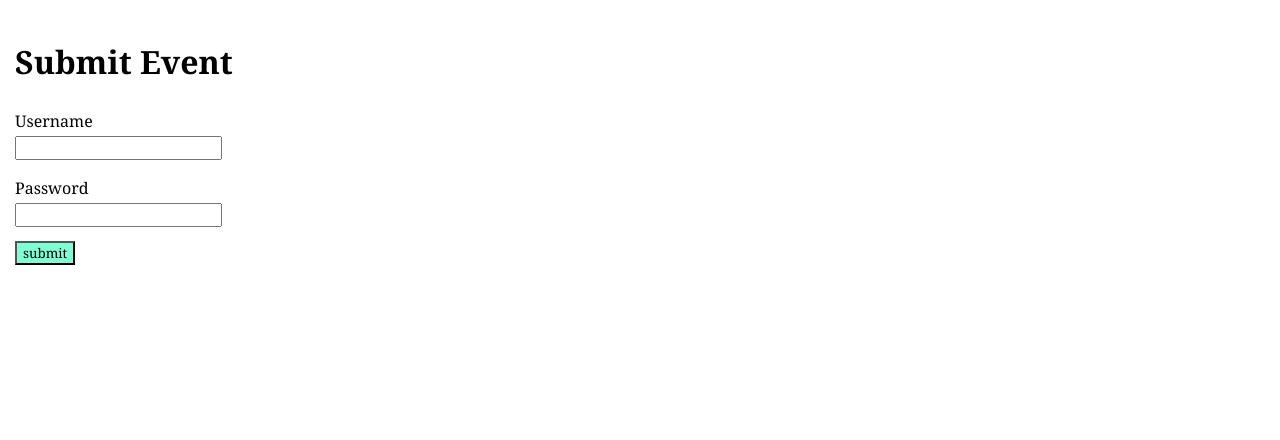
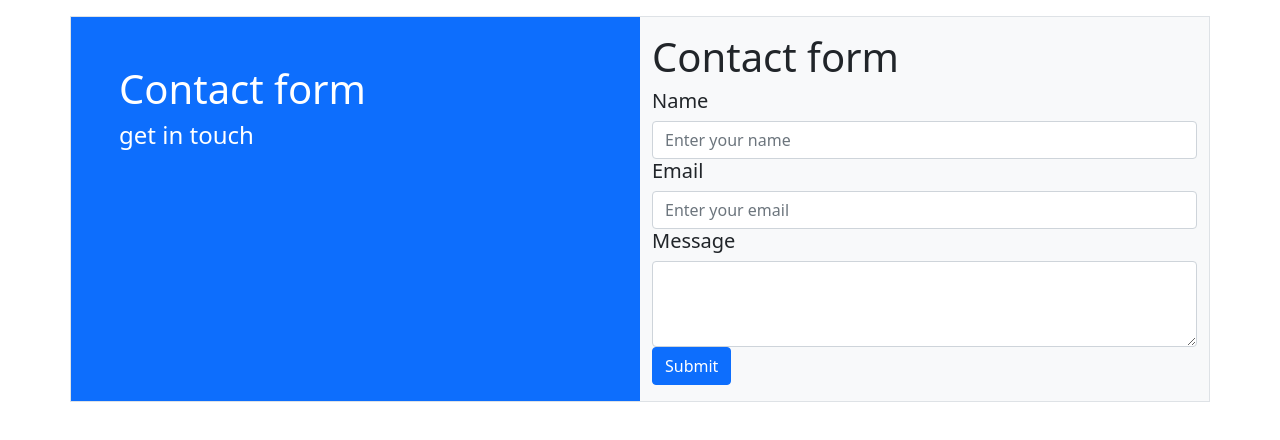
Before and after one commit to AbriCS/Login, a plain HTML site: page LoginOne/indexL1.html in a window 1280 px wide. Drawn offline with nearby package versions, Linux system fonts and the light colour scheme.

Commit message:
trying to find reason it will not submit

```diff
--- /dev/null
+++ b/LoginOne/assets/indexL1.js
@@ -0,0 +1,21 @@
+function sendMail(){
+    var params = {
+        name: document.getElementById("name").value,
+        email: document.getElementById("email").value,
+        message: document.getElementById("message").value,
+    };
+
+const serviceID ="service_ifahzyr";
+const templateID="template_j5pr8tc";
+
+emailjs.send(serviceID, templateID, params)
+.then(res =>{
+      document.getElementById("name").value = "";
+      document.getElementById("email").value = "";
+      document.getElementById("message").value = "";
+      console.log(res);
+      alert("Thank you for your submission")
+    })
+    .catch(err =>console.log(error));
+
+}
--- a/LoginOne/indexL1.html
+++ b/LoginOne/indexL1.html
@@ -4,40 +4,64 @@
     <meta charset="UTF-8">
     <meta http-equiv="X-UA-Compatible" content="IE=edge">
     <meta name="viewport" content="width=device-width, initial-scale=1.0">
-    <title>Submit event with Ajax</title>
-    <link rel="stylesheet" href="./assets/login.css">
+    <title>Submit event with Voran</title>
+    <link href="https://cdn.jsdelivr.net/npm/bootstrap@5.0.2/dist/css/bootstrap.min.css"
+    rel="stylesheet"
+    integrity="sha384-EVSTQN3/azprG1Anm3QDgpJLIm9Nao0Yz1ztcQTwFspd3yD65VohhpuuCOmLASjC"
+    crossorigin="anonymous"
+    />
 
+
+    <script src="./assets/indexL1.js"></script>
+
+    <script type="text/javascript"
+        src="https://cdn.jsdelivr.net/npm/@emailjs/browser@3/dist/email.min.js">
+</script>
+<script type="text/javascript">
+   (function(){
+      emailjs.init("QPwgeJFUoSE2Y7CRy");
+   })();
+</script>
 </head>
 <body>
-    <h1>Submit Event</h1>
-    <form id="form">
+    <div class ="container border mt-3 bg-light">
+        <div class="row">
+           <div class="col-md-6 p-5 bg-primary text-white">
+            <h1>Contact form</h1>
+            <h4>get in touch</h4>
+           </div>
 
-        <label for="username">Username</label>
-        <input type="text" name="username" id="username">
-        <label for="password">Password</label>
-        <input type="text" name="password" id="password">
-
-        <button type="submit">submit</button>
-
-    </form>
-
-    <script>
-        const form = document.getElementById('form');
-
-        form.addEventListener('submit', function(e) {
-            e.preventDefault();
-
-            const prepayload = new FormData(form);
-            const payload = new URLSearchParams(prepayload);
-            console.log([...payload]);
-            fetch('http://httpbin.org/post',{
-                method: 'POST',
-                body: payload,
-            })
-            .then(res => res.json())
-            .then(data => console.log(data))
-            .catch(err => console.log(err));
-        })
-    </script>
+           <div class="col-md-6 py-3">
+            <h1>Contact form</h1>
+            <div class="form-group">
+                <h5 for="name">Name</h5>
+                <input
+                type="text"
+                class="form-control"
+                id="name"
+                placeholder="Enter your name"
+                />
+            </div>
+            <div class="form-group">
+                <h5 for="email">Email</h5>
+                <input
+                type="email"
+                class="form-control"
+                id="email"
+                placeholder="Enter your email"
+                />
+            </div>
+            <div class="form-group">
+                <h5 for="message">Message</h5>
+                <textarea
+                class="form-control"
+                id="message"
+                rows="3">
+                </textarea>
+               </div>
+                <button class="btn btn-primary" onclick="sendMail">Submit</button>
+            </div>
+           </div>
+        </div>
 </body>
 </html>
```
Also changed, not shown: LoginTwo/indexL2.html (+5 -4 lines), LoginTwo/js/Logintwo.js (+4 -4 lines), LoginOne/assets/indexL1.css (renamed from LoginOne/assets/login.css).
